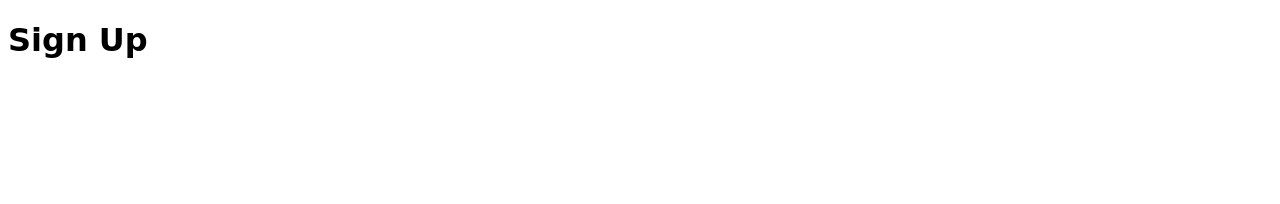
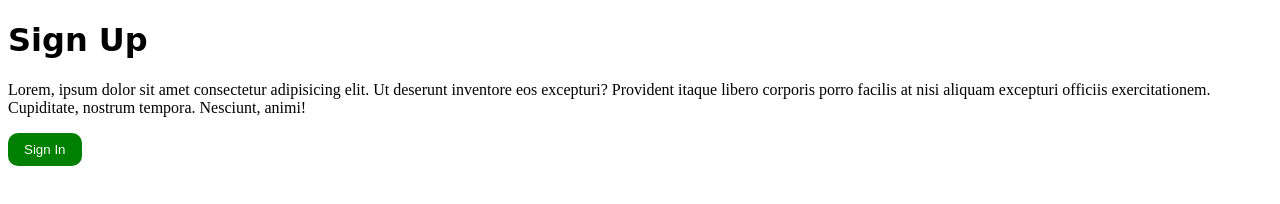
Before and after one commit to Adexjames1994/First-push, a plain HTML site: page signup.html in a window 1280 px wide. Drawn offline with Linux system fonts and the light colour scheme.

Commit message:
second commit

```diff
--- a/signup.html
+++ b/signup.html
@@ -8,5 +8,7 @@
 </head>
 <body>
   <h1>Sign Up</h1>
+  <p>Lorem, ipsum dolor sit amet consectetur adipisicing elit. Ut deserunt inventore eos excepturi? Provident itaque libero corporis porro facilis at nisi aliquam excepturi officiis exercitationem. Cupiditate, nostrum tempora. Nesciunt, animi!</p>
+  <button>Sign In</button>
 </body>
 </html>
--- a/style.css
+++ b/style.css
@@ -2,3 +2,10 @@ h1{
   font-weight: 900;
   font-family: cursive;
 }
+button{
+  padding: 9px 16px;
+  background-color: green;
+  color: white;
+  border: none;
+  border-radius: 10px;
+}
```
